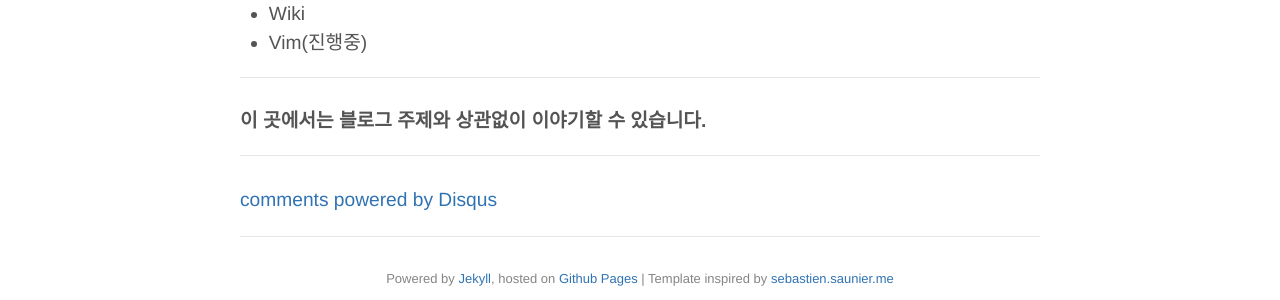
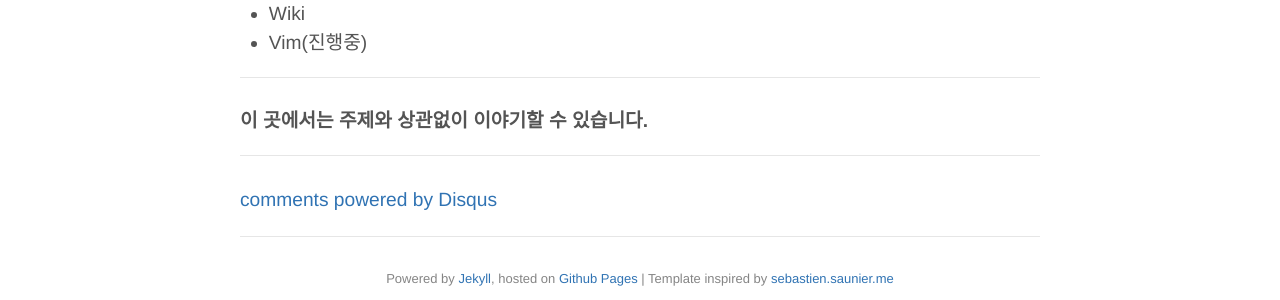
Before and after one commit to nolboo/nolboo.github.io, a Jekyll site: the page built from about/index.md, in a window 1280 px wide. Shown: the part 895-1195 px from the top of the page. Built offline with Jekyll 4.4.1, drawn with Linux system fonts in a browser that asks for light colours; a script that is not in the unit is left out; comment, search, counter and statistics services are not loaded.

Commit message:
Fix comments section

```diff
--- a/about/index.md
+++ b/about/index.md
@@ -36,13 +36,11 @@
 
 <div class="separator"></div>
 
-#### 이 곳에서는 블로그 주제와 상관없이 이야기할 수 있습니다.
+#### 이 곳에서는 주제와 상관없이 이야기할 수 있습니다.
 
 <div class="separator"></div>
 
 <section class="comments">
-  <div class="fb-comments" data-href="{{ site.url }}{{ page.url }}" data-width="100%" data-numposts="5"></div>
-
   <div id="disqus_thread"></div>
     <script type="text/javascript">
         /* * * CONFIGURATION VARIABLES: EDIT BEFORE PASTING INTO YOUR WEBPAGE * * */
```
